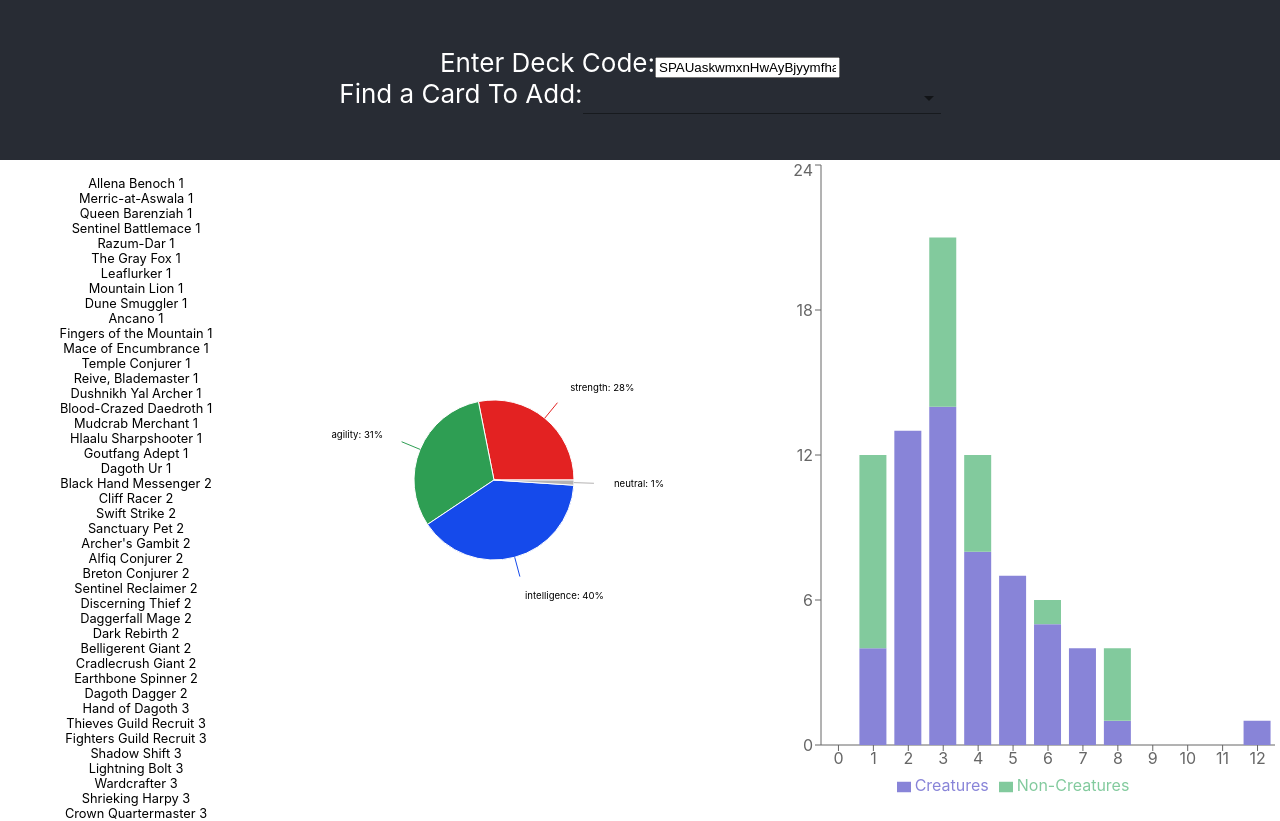
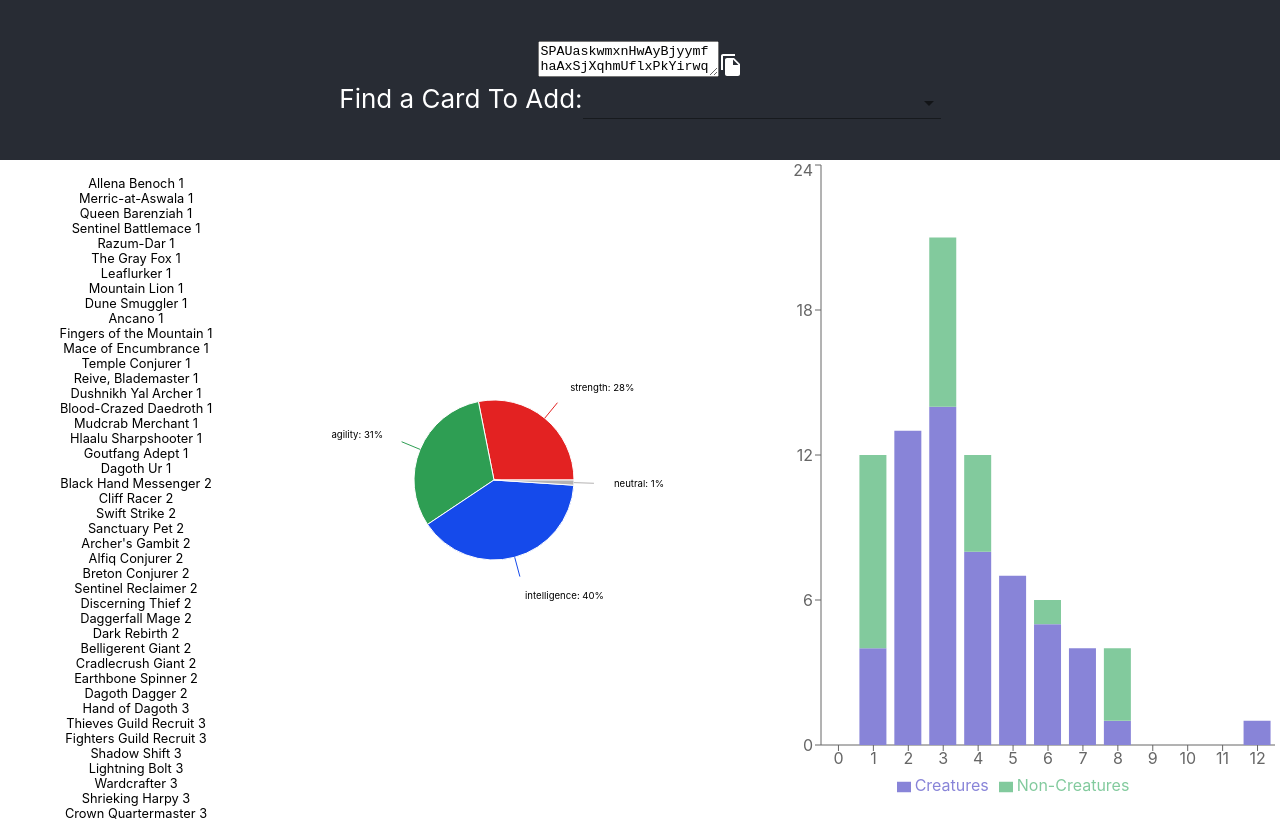
Before and after one commit to DrewHoo/shivering-deckbuilder, a React (Create React App) app: page / in a window 1280 px wide. Shown: the top 821 px of the page. Built offline with nearby package versions, Linux system fonts and the light colour scheme.

Commit message:
feat: add mixpanel tracking

```diff
--- a/package.json
+++ b/package.json
@@ -11,6 +11,7 @@
     "@testing-library/react": "^11.1.0",
     "@testing-library/user-event": "^12.1.10",
     "lodash": "^4.17.21",
+    "mixpanel-browser": "^2.41.0",
     "react": "^17.0.2",
     "react-dom": "^17.0.2",
     "react-scripts": "4.0.3",
--- a/src/App.js
+++ b/src/App.js
@@ -5,6 +5,7 @@ import { CardList } from './CardList'
 import { CardPicker } from './CardPicker'
 import { CurveDiagram } from './CurveDiagram'
 import { addCardToDeck, getCardsFromDeckCode } from './deck-analyzer'
+import { DeckCode } from './DeckCode'
 import { KeywordPieGraph } from './KeywordPieGraph'
 import { MechanicPieGraph } from './MechanicPieGraph'
 import { SetPieGraph } from './SetPieGraph'
@@ -13,9 +14,6 @@ function App () {
   const [deckCode, setDeckCode] = useState(
     'SPAUaskwmxnHwAyBjyymfhaAxSjXqhmUflxPkYirwqeaAPbOdhpVnwaNvDcrxcvKdVefbKdEfvdYAKhPqygsnMjHrCoedIrkmG'
   )
-  const handleChange = event => {
-    setDeckCode(event.target.value)
-  }
   let cardList
   if (deckCode) {
     cardList = getCardsFromDeckCode(deckCode)
@@ -27,14 +25,7 @@ function App () {
   return (
     <div className='App'>
       <header className='App-header'>
-        <label>
-          Enter Deck Code:
-          <input
-            type='textarea'
-            value={deckCode}
-            onChange={handleChange}
-          ></input>
-        </label>
+        <DeckCode setDeckCode={setDeckCode} deckCode={deckCode}/>
         <CardPicker addCard={addCard} />
       </header>
       <div className='App-analytics'>
--- /dev/null
+++ b/src/CardPicker.css
@@ -0,0 +1,3 @@
+.CardPicker-select {
+  color: white;
+}
--- a/src/CardPicker.jsx
+++ b/src/CardPicker.jsx
@@ -3,6 +3,7 @@ import _ from 'lodash'
 import { Fab, NativeSelect } from '@material-ui/core'
 import AddIcon from '@material-ui/icons/Add'
 import { cards } from './collection'
+import { trackCardAdded } from './tracker'
 
 export function CardPicker ({ addCard }) {
   const [currentCard, setCurrentCard] = useState('')
@@ -15,7 +16,11 @@ export function CardPicker ({ addCard }) {
     <>
       <label>
         Find a Card To Add:
-        <NativeSelect value={currentCard.Name} onChange={handleChange}>
+        <NativeSelect
+          value={currentCard.Name}
+          onChange={handleChange}
+          classes='CardPicker-select'
+        >
           <option aria-label='None' value='' />
           {cards.map(card => (
             <option key={card.Name} value={card.Name}>
@@ -34,7 +39,10 @@ export function CardPicker ({ addCard }) {
           <Fab
             color='primary'
             aria-label='add'
-            onClick={() => addCard(currentCard)}
+            onClick={() => {
+              trackCardAdded(currentCard.Name)
+              addCard(currentCard)
+            }}
           >
             <AddIcon />
           </Fab>
--- /dev/null
+++ b/src/DeckCode.jsx
@@ -0,0 +1,23 @@
+import FileCopyIcon from '@material-ui/icons/FileCopy'
+import React from 'react'
+import { trackDeckCodePaste } from './tracker'
+
+export function DeckCode ({ deckCode, setDeckCode }) {
+  const handleChange = changeEvent => {
+    if (changeEvent?.target?.value) {
+      trackDeckCodePaste(changeEvent.target.value)
+      setDeckCode(changeEvent.target.value)
+    }
+  }
+  const writeDeckCodeToClipboard = () => {
+    // this is a promise that we'll need to await and catch etc
+    trackDeckCodeCopy(deckCode)
+    navigator.clipboard.writeText(deckCode)
+  }
+  return (
+    <label>
+      <textarea value={deckCode} onChange={handleChange}></textarea>
+      <FileCopyIcon onClick={writeDeckCodeToClipboard} />
+    </label>
+  )
+}
--- a/src/index.js
+++ b/src/index.js
@@ -1,17 +1,20 @@
-import React from 'react';
-import ReactDOM from 'react-dom';
-import './index.css';
-import App from './App';
-import reportWebVitals from './reportWebVitals';
+import React from 'react'
+import ReactDOM from 'react-dom'
+import mixpanel from 'mixpanel-browser'
+import './index.css'
+import App from './App'
+import reportWebVitals from './reportWebVitals'
 
 ReactDOM.render(
   <React.StrictMode>
     <App />
   </React.StrictMode>,
   document.getElementById('root')
-);
+)
+
+mixpanel.init('2240abc36ebb5a244952e2d2322c74dc')
 
 // If you want to start measuring performance in your app, pass a function
 // to log results (for example: reportWebVitals(console.log))
 // or send to an analytics endpoint. Learn more: https://bit.ly/CRA-vitals
-reportWebVitals();
+reportWebVitals()
--- /dev/null
+++ b/src/tracker.js
@@ -0,0 +1,19 @@
+import mixpanel from 'mixpanel-browser'
+
+const MixpanelEventNames = {
+  DeckCodePasted: 'Deck Code Pasted',
+  CardAdded: 'Card Added',
+  DeckCodeCopied: 'Deck Code Copied'
+}
+
+export function trackDeckCodePaste (deckCode) {
+  mixpanel.track(MixpanelEventNames.DeckCodePasted, { deckCode })
+}
+
+export function trackCardAdded (cardName) {
+  mixpanel.track(MixpanelEventNames.CardAdded, { card: cardName })
+}
+
+export function trackDeckCodeCopy (deckCode) {
+  mixpanel.track(MixpanelEventNames.DeckCodeCopied, { deckCode })
+}
```
Also changed, not shown: public/manifest.json, 1 other file (tests, documents, lock files or other folders).
